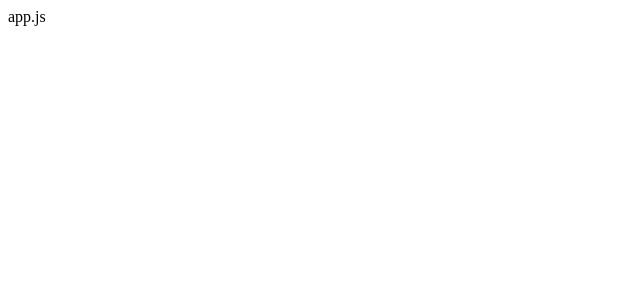
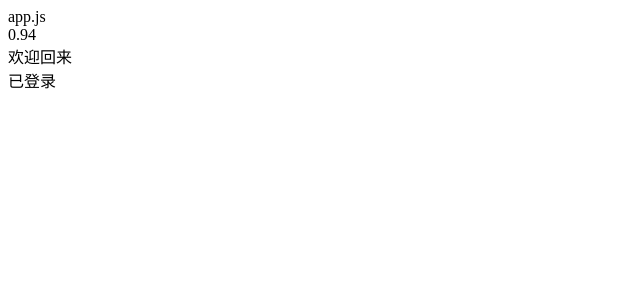
Before and after one commit to hxueliang/react-basic, a React (Create React App) app: page / in a window 1280 px wide. Shown: the top 300 px of the page, without its empty margins (0-640 px from the left). Built offline with nearby package versions, Linux system fonts and the light colour scheme.

Commit message:
feat: JSX基础-条件渲染

```diff
--- a/src/App/03-JSX基础-条件渲染.js
+++ b/src/App/03-JSX基础-条件渲染.js
@@ -1,7 +1,23 @@
+// 03-JSX基础-条件渲染
+
+const random = Math.random();
+const isLogin = random > 0.5;
+
 function App() {
   return (
     <div className="App">
       app.js
+      <br />
+
+      {random.toFixed(2)}
+      <br />
+
+      {/* 逻辑与 && */}
+      {isLogin && <span>欢迎回来</span>}
+      <br />
+
+      {/* 三元运算 */}
+      {isLogin ? <span>已登录</span> : <span>请登录</span>}
     </div>
   );
 }
```
